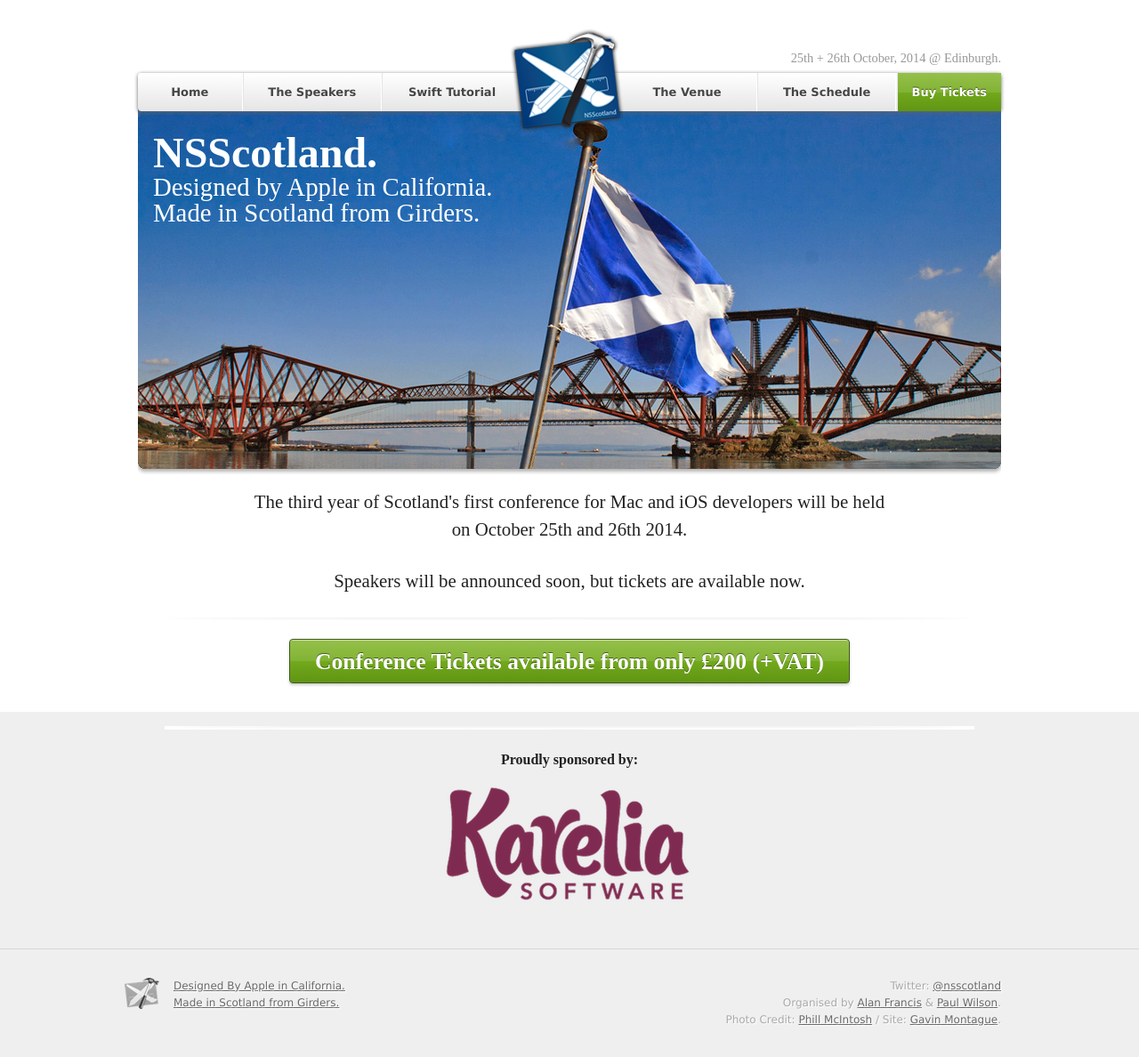
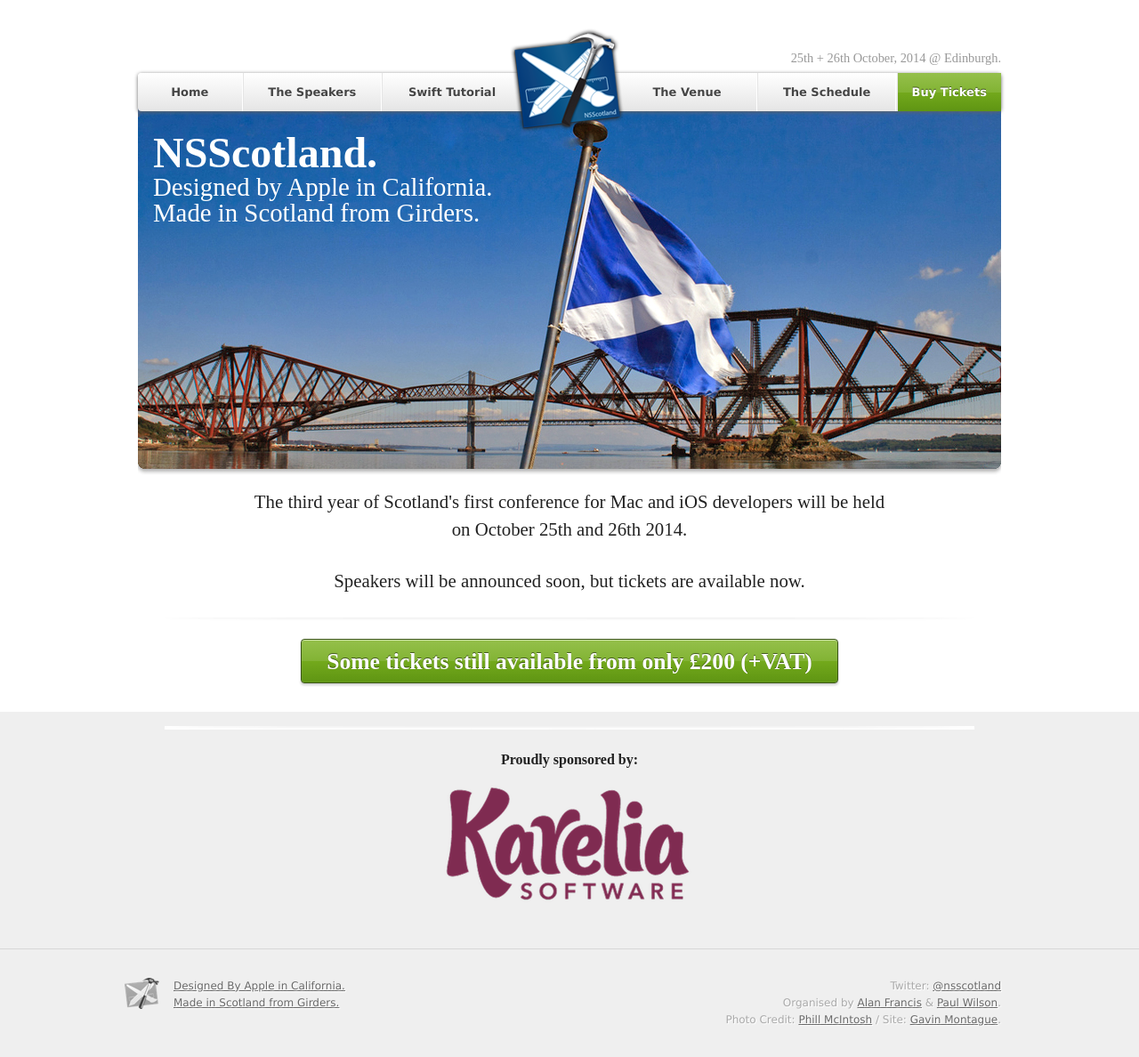
Before and after one commit to acf/nsscotland, a Jekyll site: the page built from index.html, in a window 1280 px wide. Shown: the whole page at 89% size. Built offline with Jekyll 4.4.1, drawn with Linux system fonts in a browser that asks for light colours.

Commit message:
reword ticket button

```diff
--- a/_layouts/twentyfourteen.html
+++ b/_layouts/twentyfourteen.html
@@ -49,7 +49,7 @@
 
   <div class="row">
     <div class="large-12 columns buy-now">
-      <a href="https://ti.to/nsscotland/2014/" class="button">Conference Tickets available from only &pound;200 (+VAT)</a>
+      <a href="https://ti.to/nsscotland/2014/" class="button">Some tickets still available from only &pound;200 (+VAT)</a>
 
       <!--
       <div id="countdown">
```
